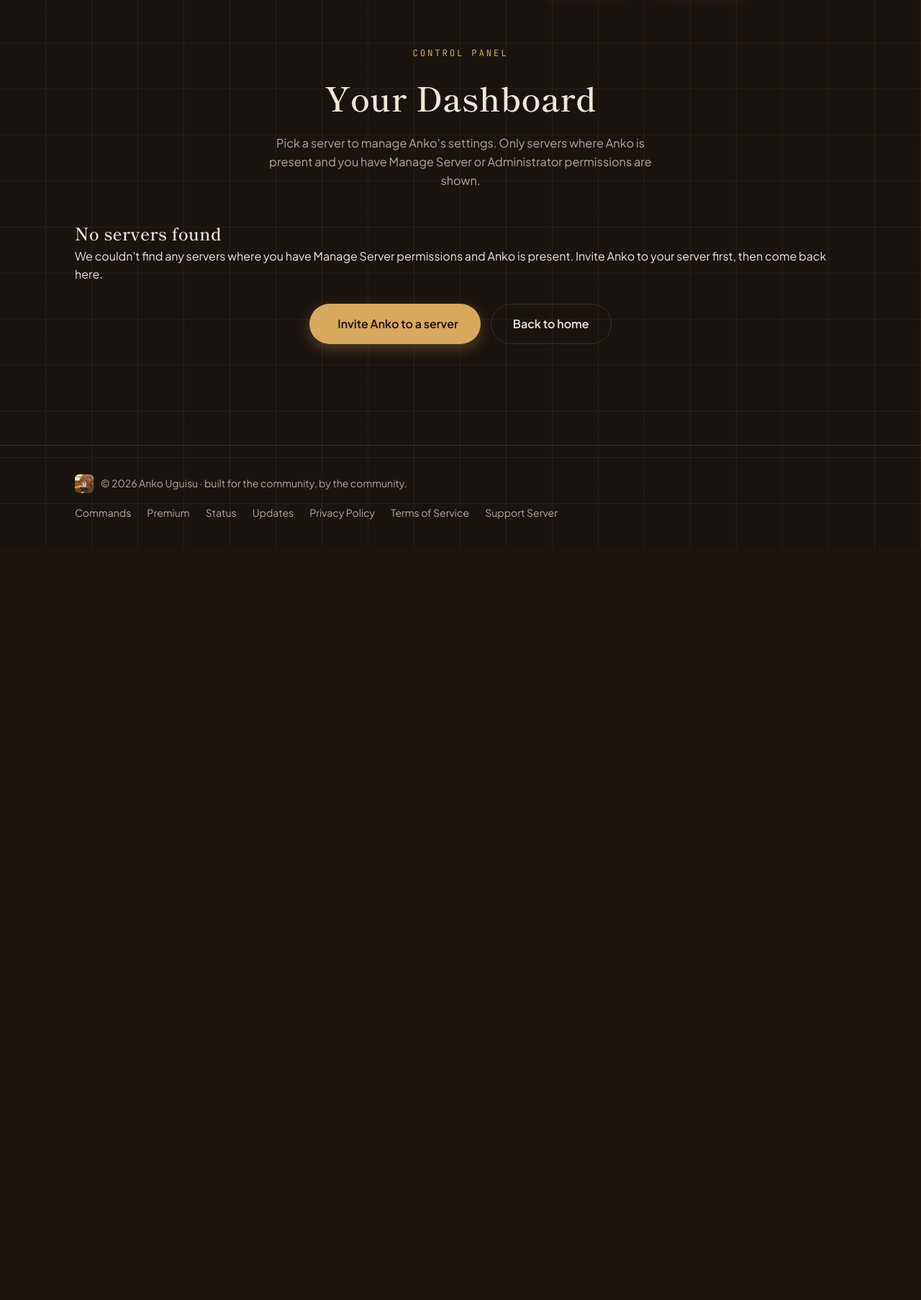
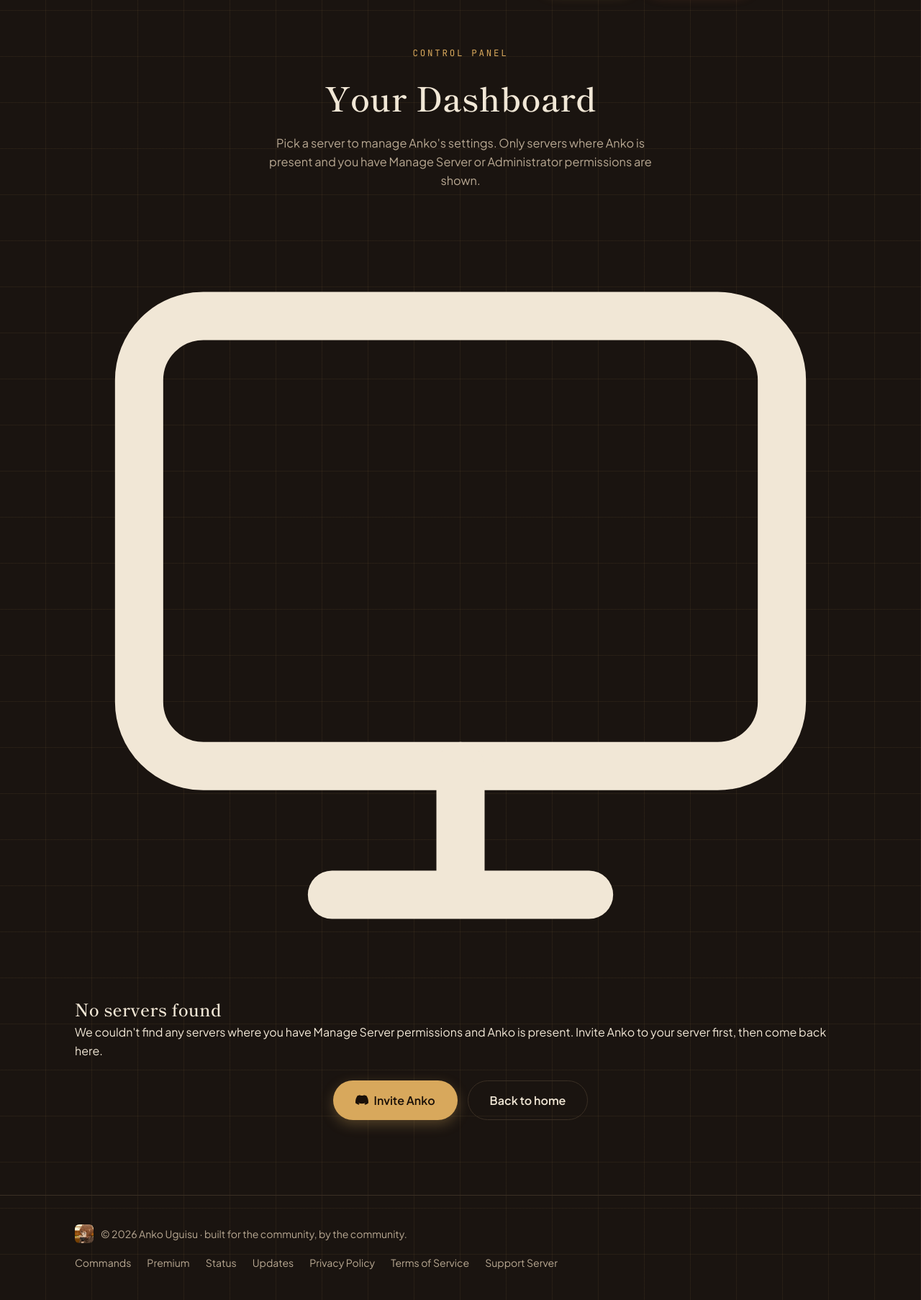
Before and after one commit to vincent-smg/bot-siter-, a Flask app: template templates/dashboard.html in a window 1280 px wide. Shown: the part 76-1882 px from the top of the page at 72% size. Before the commit the page ends 797 px from the top, so only its background shows below. Run offline with Flask 3, Linux system fonts and the light colour scheme; the template is opened without the code that fills it, so the values that code supplies are empty.

Commit message:
Update dashboard.html

```diff
--- a/templates/dashboard.html
+++ b/templates/dashboard.html
@@ -39,7 +39,7 @@
           {% set icon = guild | guild_icon_url %}
           <a class="dashboard-server-card" href="{{ url_for('dashboard_guild', guild_id=guild.id) }}">
             {% if icon %}
-              <img src="{{ icon }}" alt="">
+              <img src="{{ icon }}" alt="{{ guild.name }}">
             {% else %}
               <div class="dashboard-server-icon">{{ guild.name[0] | upper }}</div>
             {% endif %}
@@ -49,21 +49,22 @@
                 {{ "Administrator" if guild.permission_level == "administrator" else "Manage Server" }}
               </span>
             </div>
-            <i class="ti ti-chevron-right dashboard-server-card__arrow" aria-hidden="true"></i>
+            <svg class="dashboard-server-card__arrow" xmlns="http://www.w3.org/2000/svg" viewBox="0 0 24 24" fill="none" stroke="currentColor" stroke-width="2" stroke-linecap="round" stroke-linejoin="round"><path d="M9 18l6-6-6-6"/></svg>
           </a>
         {% endfor %}
       </div>
+
     {% else %}
       <div class="dashboard-empty">
         <div class="dashboard-empty__icon">
-          <i class="ti ti-device-desktop" aria-hidden="true"></i>
+          <svg xmlns="http://www.w3.org/2000/svg" viewBox="0 0 24 24" fill="none" stroke="currentColor" stroke-width="1.5" stroke-linecap="round" stroke-linejoin="round"><rect x="2" y="3" width="20" height="14" rx="2"/><path d="M8 21h8M12 17v4"/></svg>
         </div>
         <h2>No servers found</h2>
         <p>We couldn't find any servers where you have Manage Server permissions and Anko is present. Invite Anko to your server first, then come back here.</p>
-        <div class="hero__actions" style="justify-content: center; margin-top: 28px;">
+        <div style="display:flex;gap:14px;justify-content:center;flex-wrap:wrap;margin-top:28px;">
           <a class="btn btn--gold btn--lg" href="{{ invite_url }}" target="_blank" rel="noopener">
-            <i class="ti ti-brand-discord" aria-hidden="true"></i>
-            Invite Anko to a server
+            <svg xmlns="http://www.w3.org/2000/svg" viewBox="0 0 24 24" fill="currentColor"><path d="M20.317 4.37a19.791 19.791 0 0 0-4.885-1.515.074.074 0 0 0-.079.037c-.21.375-.444.864-.608 1.25a18.27 18.27 0 0 0-5.487 0 12.64 12.64 0 0 0-.617-1.25.077.077 0 0 0-.079-.037A19.736 19.736 0 0 0 3.677 4.37a.07.07 0 0 0-.032.027C.533 9.046-.32 13.58.099 18.057c.002.022.015.043.03.056a19.9 19.9 0 0 0 5.993 3.03.078.078 0 0 0 .084-.028 14.09 14.09 0 0 0 1.226-1.994.076.076 0 0 0-.041-.106 13.107 13.107 0 0 1-1.872-.892.077.077 0 0 1-.008-.128 10.2 10.2 0 0 0 .372-.292.074.074 0 0 1 .077-.01c3.928 1.793 8.18 1.793 12.062 0a.074.074 0 0 1 .078.01c.12.098.246.198.373.292a.077.077 0 0 1-.006.127 12.299 12.299 0 0 1-1.873.892.077.077 0 0 0-.041.107c.36.698.772 1.362 1.225 1.993a.076.076 0 0 0 .084.028 19.839 19.839 0 0 0 6.002-3.03.077.077 0 0 0 .032-.054c.5-5.177-.838-9.674-3.549-13.66a.061.061 0 0 0-.031-.03z"/></svg>
+            Invite Anko
           </a>
           <a class="btn btn--outline btn--lg" href="{{ url_for('index') }}">Back to home</a>
         </div>
@@ -72,5 +73,4 @@
 
   </div>
 </section>
-
 {% endblock %}
```
